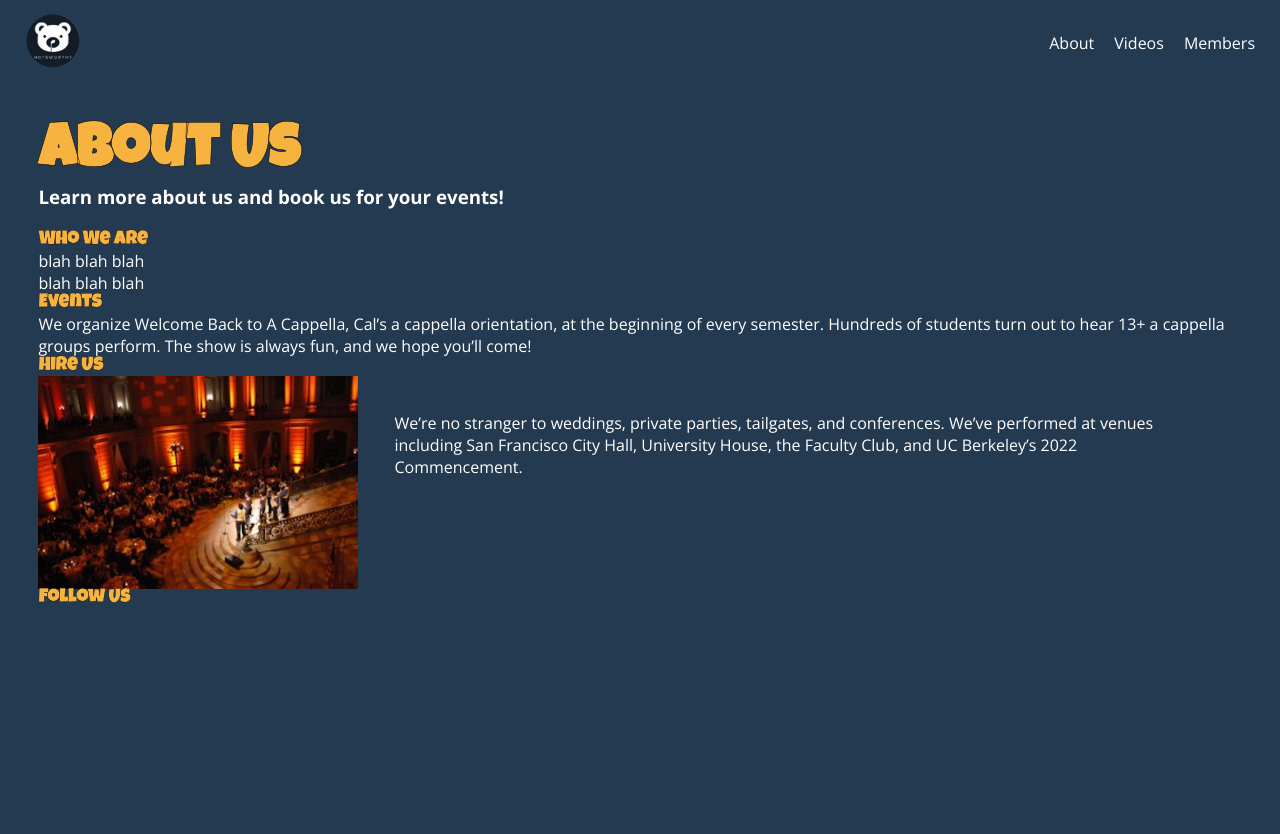
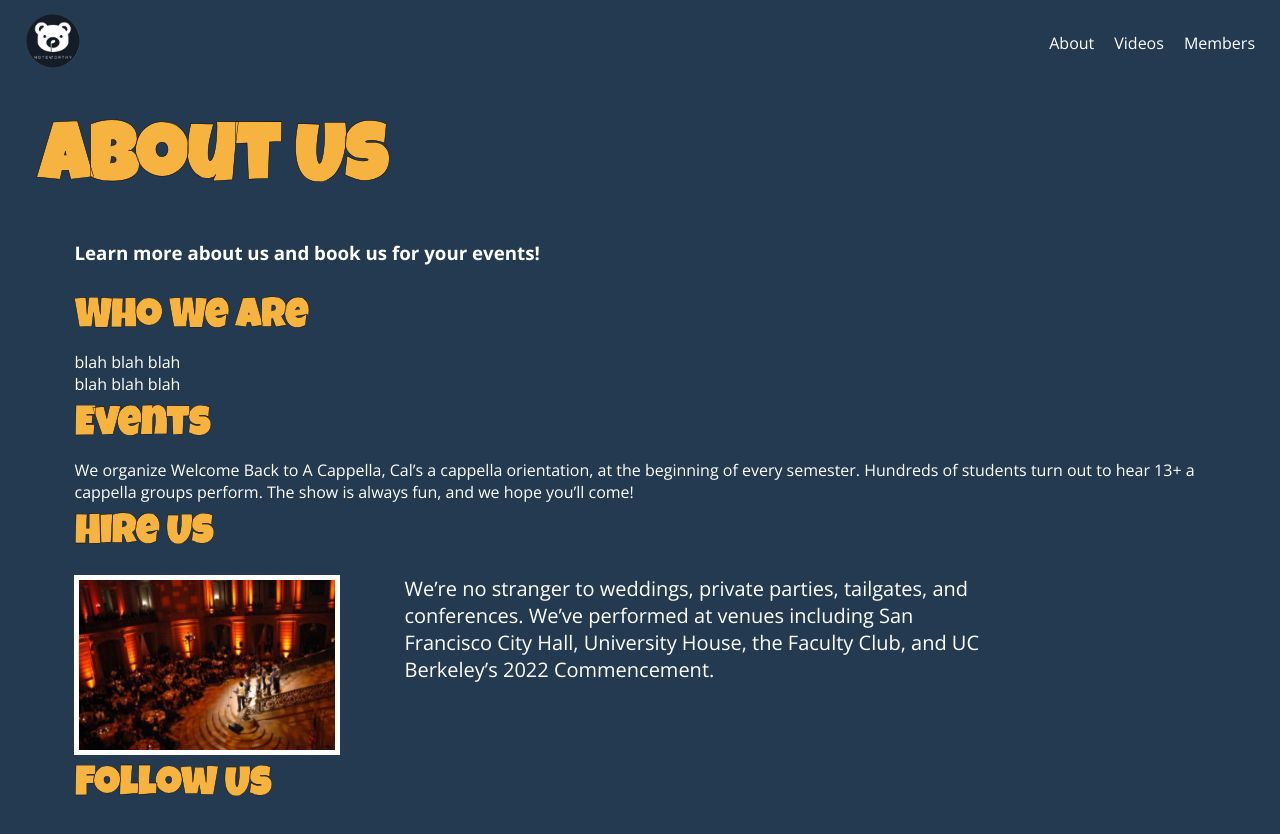
Before and after one commit to rkumar06/webdevproj2, a React (Vite) app in the folder proj2/: page /about in a window 1280 px wide. Shown: the top 834 px of the page. Before the commit the page ends 800 px from the top, so only its background shows below. Built offline with nearby package versions, Linux system fonts and the light colour scheme.

Commit message:
about us styling

```diff
--- a/proj2/src/style.css
+++ b/proj2/src/style.css
@@ -83,7 +83,7 @@ body{
     font-family: 'Luckiest Guy';
     color: #F6B33F;
     -webkit-text-stroke: .5px black;
-    font-size: 30px;
+    font-size: 5vh;
 }
 
 .members-polaroids {
@@ -294,17 +294,30 @@ body{
 .about-title {
     font-family: 'Luckiest Guy';
     color: #F6B33F;
-    -webkit-text-stroke: .3px black;
+    -webkit-text-stroke: .4px black;
+    font-size: 5vh;
+    padding-top: 1.5vh;
+    padding-bottom: 1.5vh;
+}
+
+.about-all-content {
+    margin: 3%;
 }
 
 .about-hire-us-pic-paragraph{
     display:flex;
+    margin-top: 1vh;
 }
 
 .about-hire-us-pic{
-    width: 40vh;
+    width: 20vw;
+    background-color: white;
+    padding: 5px;
+    margin-right: 2.5vw;
 }
 
 .about-hire-us-text{
-    margin:3%;
+    margin-right: 17vw;
+    margin-left: 2.5vw;
+    font-size: 2.5vh;
 }
```
